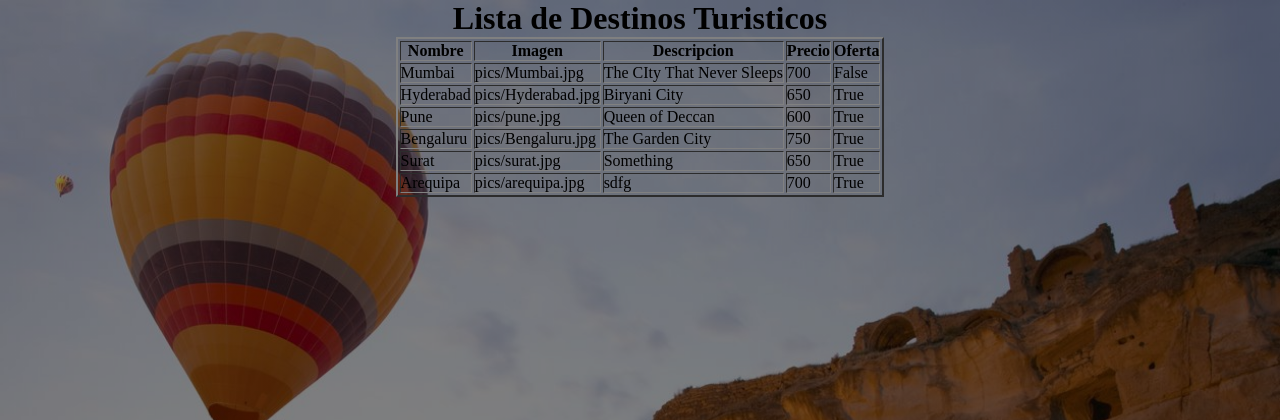
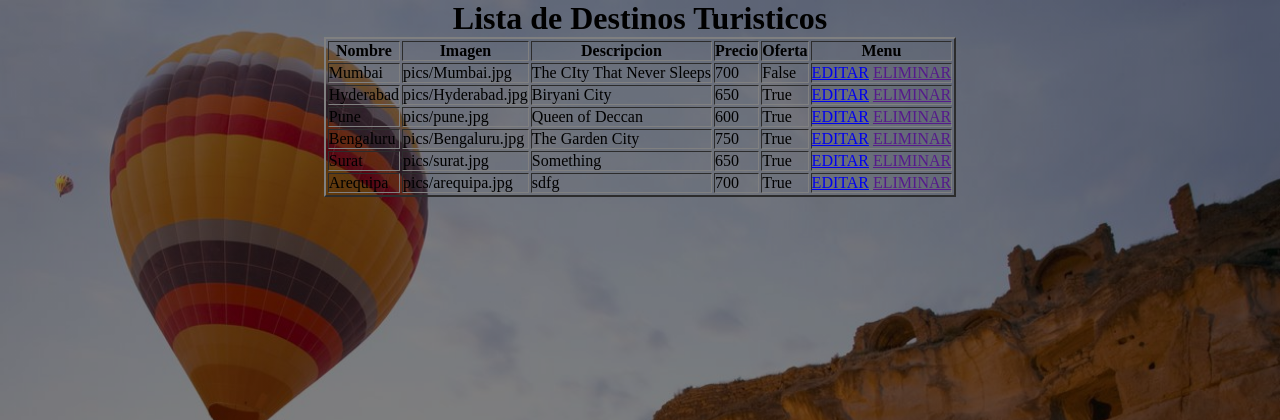
Before and after one commit to LizetMilagros/Destino-Turistico, a Django app: page /lista in a window 1280 px wide. Shown: the top 420 px of the page. Run offline with Django 3.2, Linux system fonts and the light colour scheme; data comes from the database, SQL or seed files in the repository.

Commit message:
modificaciones para el aeditar y eliminar en las listas

```diff
--- a/templates/lista.html
+++ b/templates/lista.html
@@ -20,6 +20,7 @@
             <th>Descripcion</th>
             <th>Precio</th>
             <th>Oferta</th>
+            <th>Menu</th>
           </tr>
         </thead>
         <tbody>
@@ -30,6 +31,8 @@
             <td>{{destino.desc}}</td>
             <td>{{destino.price}}</td>
             <td>{{destino.offer}}</td>
+            <td> <a href="{% url 'editar' destino.id %}">EDITAR</a> <a href="">ELIMINAR</a> </td>
+
           </tr>
           {% endfor %}
         </tbody>
```
